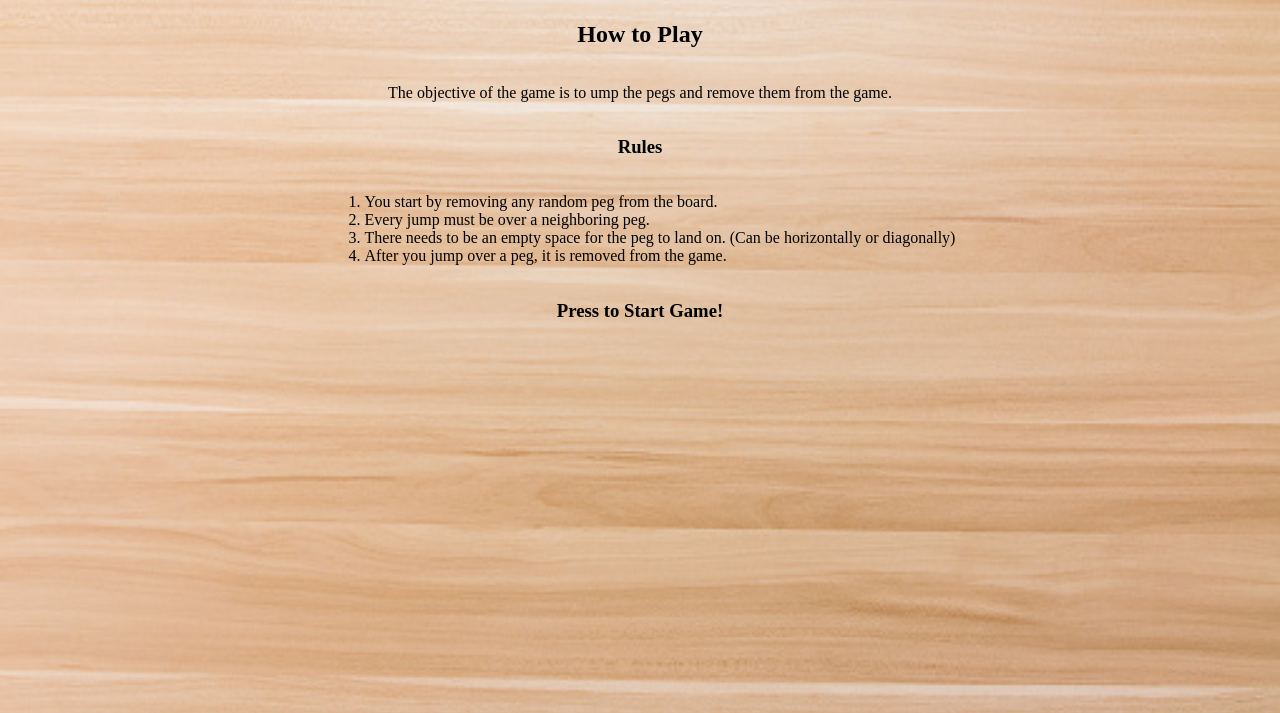
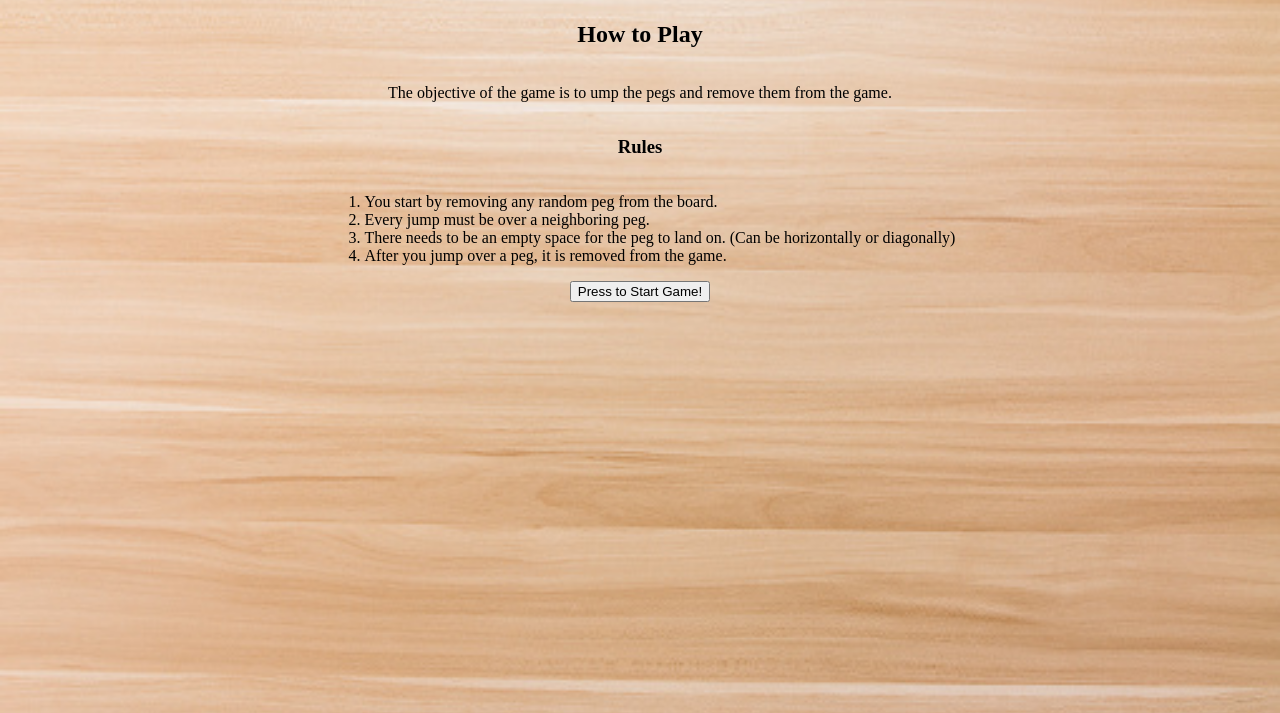
Before and after one commit to Jvilla125/Triangle-Game-, a plain HTML site: page index.html in a window 1280 px wide. Shown: the part 87-800 px from the top of the page. Drawn offline with Linux system fonts and the light colour scheme.

Commit message:
cache div with id = 'intro-page' to connect to an event listener that will start after clicking the 'Start Game!' button.

```diff
--- a/css/style.css
+++ b/css/style.css
@@ -6,6 +6,8 @@ body{
 
 #intro-page{
     display: flex;
+    /* display: none; */
+    /* ^^^ Makes the intro page disappear, will need to update using DOM  */
     flex-direction: column;
     flex-wrap: wrap;
     align-content: center;
--- a/index.html
+++ b/index.html
@@ -20,7 +20,7 @@
         <li>There needs to be an empty space for the peg to land on. (Can be horizontally or diagonally)</li>
         <li>After you jump over a peg, it is removed from the game.</li>
     </ol>
-    <h3>Press to Start Game!</h3>
+    <button type="button">Press to Start Game!</button>
 </div>
 </body>
 </html>
--- a/js/main.js
+++ b/js/main.js
@@ -0,0 +1,2 @@
+// Cached 'intro-page' div after clicking start
+const introPage = document.getElementById("intro-page");
```
